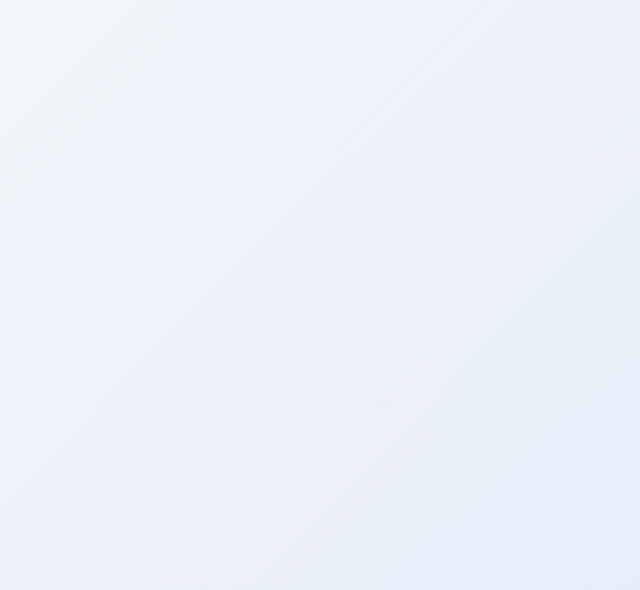
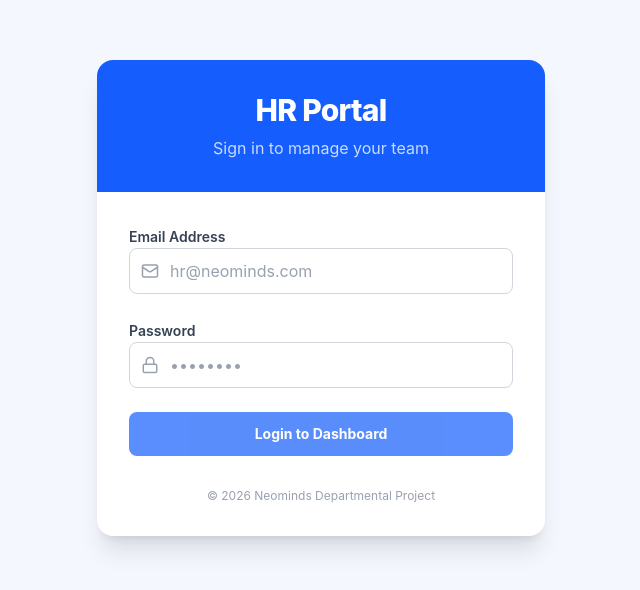
Before and after one commit to DevGracies/Neominds-dev, a Next.js app in the folder frontend/: page / in a window 1280 px wide. Shown: the part 102-692 px from the top of the page, without its empty margins (319-959 px from the left). Built offline with nearby package versions, Linux system fonts and the light colour scheme.

Commit message:
update auth

```diff
--- a/frontend/app/page.tsx
+++ b/frontend/app/page.tsx
@@ -1,15 +1,14 @@
 "use client";
 
-import React, { useState, useEffect } from 'react';
+import React, { useState } from 'react';
 import { useRouter } from 'next/navigation';
-import { Lock, Mail, Loader2 } from 'lucide-react';
+import { Lock, Mail, Loader2 } from 'lucide-react'; // Standard icons
 
 export default function LoginPage() {
   const [email, setEmail] = useState<string>('');
   const [password, setPassword] = useState<string>('');
   const [isLoading, setIsLoading] = useState<boolean>(false);
   const [error, setError] = useState<string | null>(null);
-  const [mounted, setMounted] = useState(false);
   const router = useRouter();
 
   const handleLogin = async (e: React.SubmitEvent) => {
@@ -28,9 +27,11 @@ export default function LoginPage() {
         })
 
         const res = await data.json();
+        console.log("Response", res)
 
-        if(!data.ok){
-          throw new Error(res.message || "Login Failed")
+        if(!res.success){
+          setError(res.message);
+          throw new Error(res.message || "Login Failed");
         }
         router.push('/dashboard');
     } catch (err: any) {
@@ -39,46 +40,54 @@ export default function LoginPage() {
     }
   };
 
-  if (!mounted) return null;
-
   return (
-    <div className="flex min-h-screen items-center justify-center bg-[#f4f7fe] px-4" suppressHydrationWarning>
+    <div className="flex min-h-screen items-center justify-center bg-[#f4f7fe] px-4 font-sans">
       <div className="w-full max-w-md overflow-hidden rounded-2xl bg-white shadow-xl">
+        {/* Header Section */}
         <div className="bg-blue-600 p-8 text-center text-white">
-          <h2 className="text-3xl font-extrabold">HR Portal</h2>
-          <p className="mt-2 opacity-90 text-sm">Sign in to your dashboard</p>
+          <h2 className="text-3xl font-extrabold tracking-tight">HR Portal</h2>
+          <p className="mt-2 text-blue-100 opacity-90">Sign in to manage your team</p>
         </div>
 
+        {/* Form Section */}
         <div className="p-8">
           <form onSubmit={handleLogin} className="space-y-6">
-            {error && <div className="rounded bg-red-50 p-2 text-xs text-red-600 border border-red-100 text-center font-medium">{error}</div>}
+            {error && (
+              <div className="rounded-lg bg-red-50 p-3 text-sm text-red-600 border border-red-100">
+                {error}
+              </div>
+            )}
 
-            <div className="space-y-1">
-              <label className="text-xs font-bold text-gray-500 uppercase">Email</label>
+            <div className="space-y-2">
+              <label className="text-sm font-semibold text-gray-700">Email Address</label>
               <div className="relative">
-                <Mail size={16} className="absolute left-3 top-3 text-gray-400" />
+                <span className="absolute inset-y-0 left-0 flex items-center pl-3 text-gray-400">
+                  <Mail size={18} />
+                </span>
                 <input
                   type="email"
                   required
-                  suppressHydrationWarning
                   value={email}
                   onChange={(e) => setEmail(e.target.value)}
-                  className="w-full rounded-lg border border-gray-200 py-2.5 pl-10 text-sm outline-none focus:border-blue-500"
+                  placeholder="hr@neominds.com"
+                  className="block w-full rounded-lg border border-gray-300 py-2.5 pl-10 pr-3 text-gray-900 placeholder-gray-400 focus:border-blue-500 focus:ring-2 focus:ring-blue-500 focus:ring-opacity-20 outline-none transition-all"
                 />
               </div>
             </div>
 
-            <div className="space-y-1">
-              <label className="text-xs font-bold text-gray-500 uppercase">Password</label>
+            <div className="space-y-2">
+              <label className="text-sm font-semibold text-gray-700">Password</label>
               <div className="relative">
-                <Lock size={16} className="absolute left-3 top-3 text-gray-400" />
+                <span className="absolute inset-y-0 left-0 flex items-center pl-3 text-gray-400">
+                  <Lock size={18} />
+                </span>
                 <input
                   type="password"
                   required
-                  suppressHydrationWarning
                   value={password}
                   onChange={(e) => setPassword(e.target.value)}
-                  className="w-full rounded-lg border border-gray-200 py-2.5 pl-10 text-sm outline-none focus:border-blue-500"
+                  placeholder="••••••••"
+                  className="block w-full rounded-lg border border-gray-300 py-2.5 pl-10 pr-3 text-gray-900 placeholder-gray-400 focus:border-blue-500 focus:ring-2 focus:ring-blue-500 focus:ring-opacity-20 outline-none transition-all"
                 />
               </div>
             </div>
@@ -88,9 +97,20 @@ export default function LoginPage() {
               disabled={isLoading || !email || !password}
               className="flex w-full items-center justify-center rounded-lg bg-blue-600 py-3 text-sm font-bold text-white hover:bg-blue-700 focus:outline-none focus:ring-4 focus:ring-blue-300 transition-all disabled:opacity-70"
             >
-              {isLoading ? <Loader2 className="animate-spin" size={20} /> : "Login to Dashboard"}
+              {isLoading ? (
+                <>
+                  <Loader2 className="mr-2 animate-spin" size={20} />
+                  Authenticating...
+                </>
+              ) : (
+                "Login to Dashboard"
+              )}
             </button>
           </form>
+
+          <div className="mt-8 text-center text-xs text-gray-400">
+            &copy; 2026 Neominds Departmental Project
+          </div>
         </div>
       </div>
     </div>
--- a/frontend/components/button/Logout.tsx
+++ b/frontend/components/button/Logout.tsx
@@ -14,9 +14,11 @@ const Logout = () => {
         },
       );
       const res = await data.json();
-      if (!data.ok) {
-        throw new Error(res.message || "Logout failed");
-      }
+      console.log("Response", res)
+
+        if(!res.success){
+          throw new Error(res.message || "Logout Failed");
+        }
       router.push("/");
     } catch (err: any) {
       console.error(err);
```
